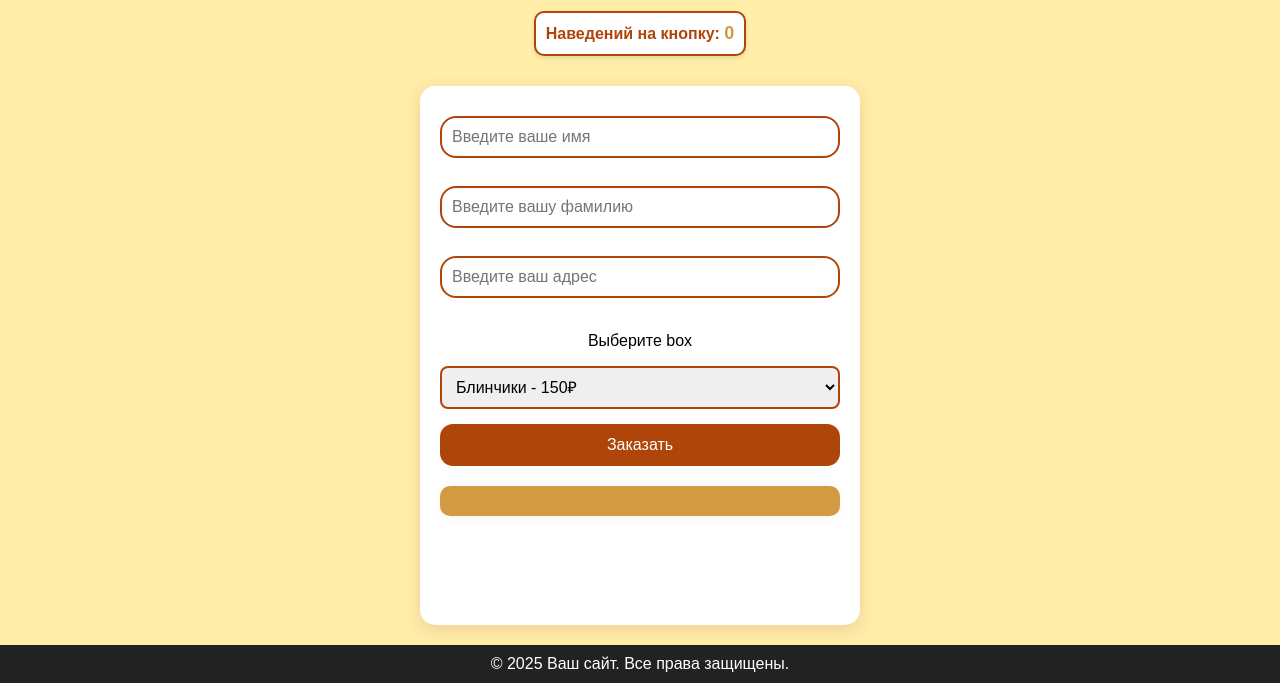
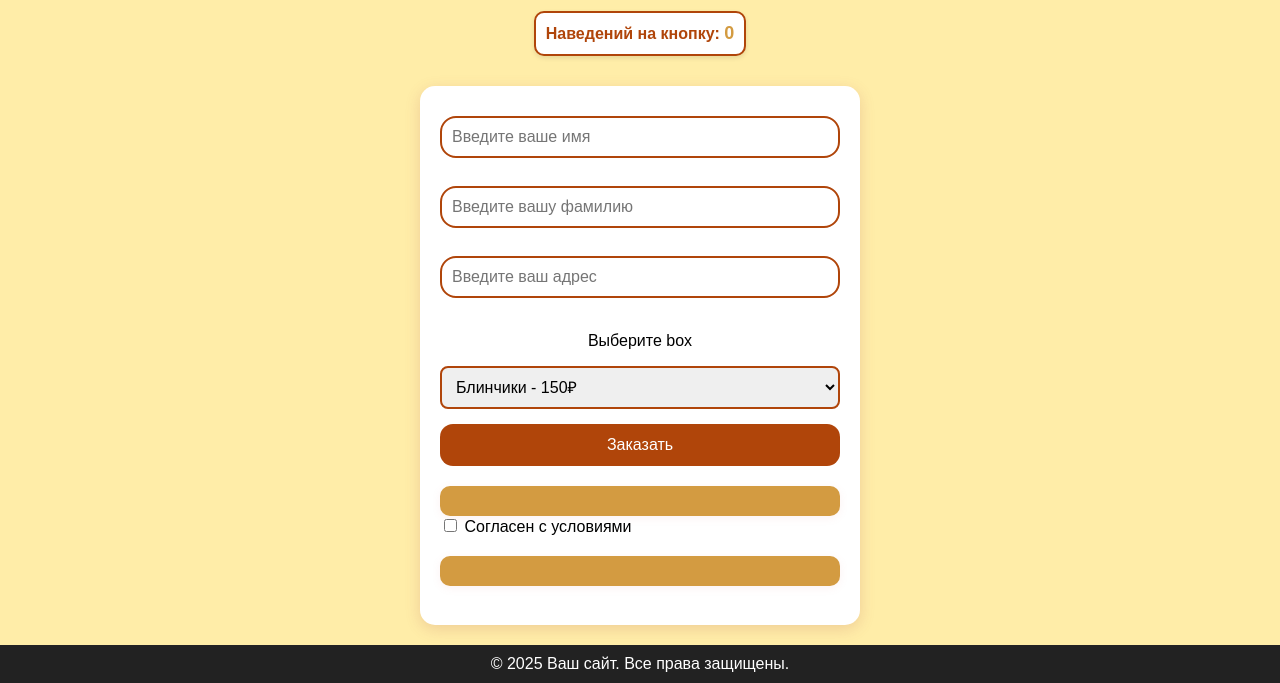
Before and after one commit to Dei28/pelmeshka, a plain HTML site: page index.html in a window 1280 px wide. Shown: the part 117-800 px from the top of the page. Drawn offline with Linux system fonts and the light colour scheme.

Commit message:
Update index.html

```diff
--- a/index.html
+++ b/index.html
@@ -29,7 +29,16 @@
  <select id="dishSelect" required>
 
  </select>
- <button type="submit" id="orderButton">Заказать</button>
+ <form id="orderForm" >
+  <button type="submit" id="orderButton">Заказать</button>
+</form>
+<div id="orderSummary"></div>
+<form id="agreementForm">
+  <label>
+    <input type="checkbox" id="termsCheckbox">
+    Согласен с условиями
+  </label>
+</form>
 </form>
 <div id="orderSummary"></div>
 </div>
```
